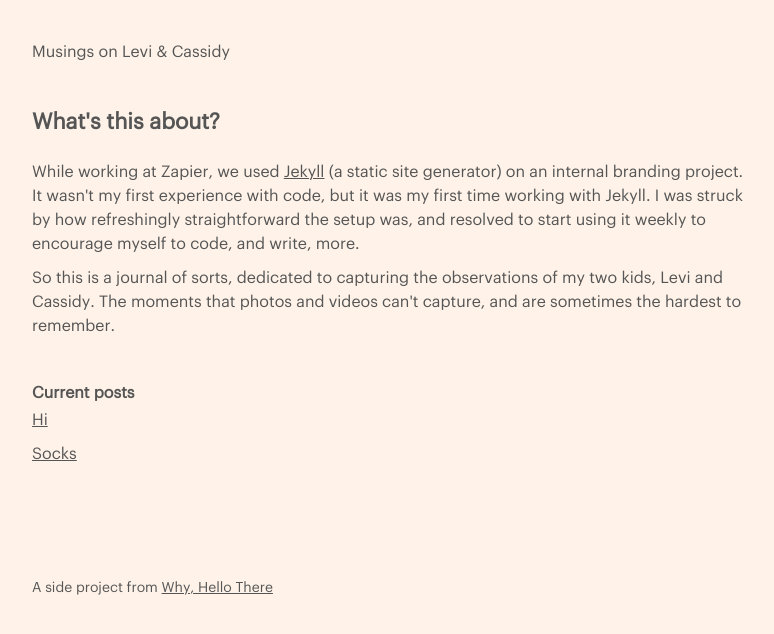
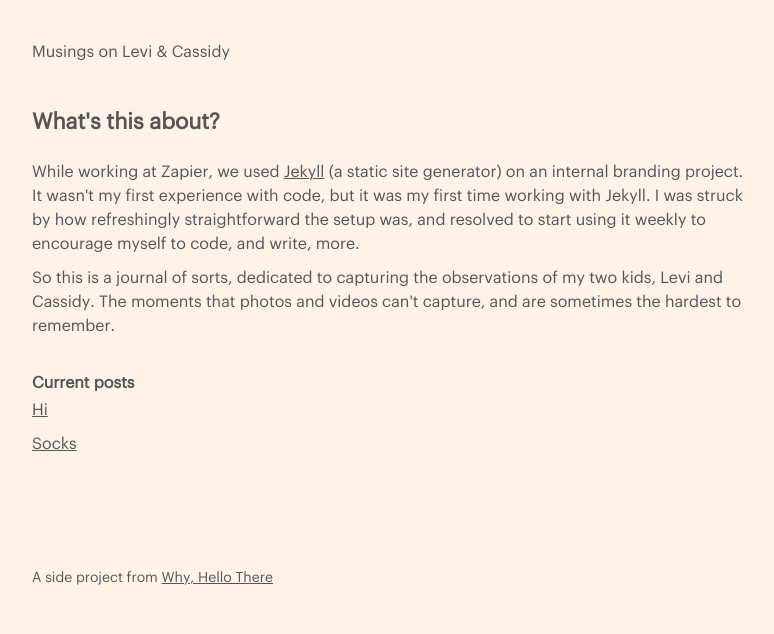
Before and after one commit to jonaschafer/jonaschafer.github.io, a Jekyll site: the page built from kiddos.html, in a window 1280 px wide. Shown: the top 634 px of the page, without its empty margins (248-1022 px from the left). Built offline with Jekyll 4.4.1, drawn with Linux system fonts in a browser that asks for light colours.

Commit message:
changed h4 padding top to 20px from 30px

```diff
--- a/assets/stylesheets/core/_layout.scss
+++ b/assets/stylesheets/core/_layout.scss
@@ -129,7 +129,7 @@ h4 {
 	font-size: 16px;
 	line-height: 30px;
 	color: $grey;
-  padding-top: 30px;
+  padding-top: 20px;
 }
 
 h6 {
```
